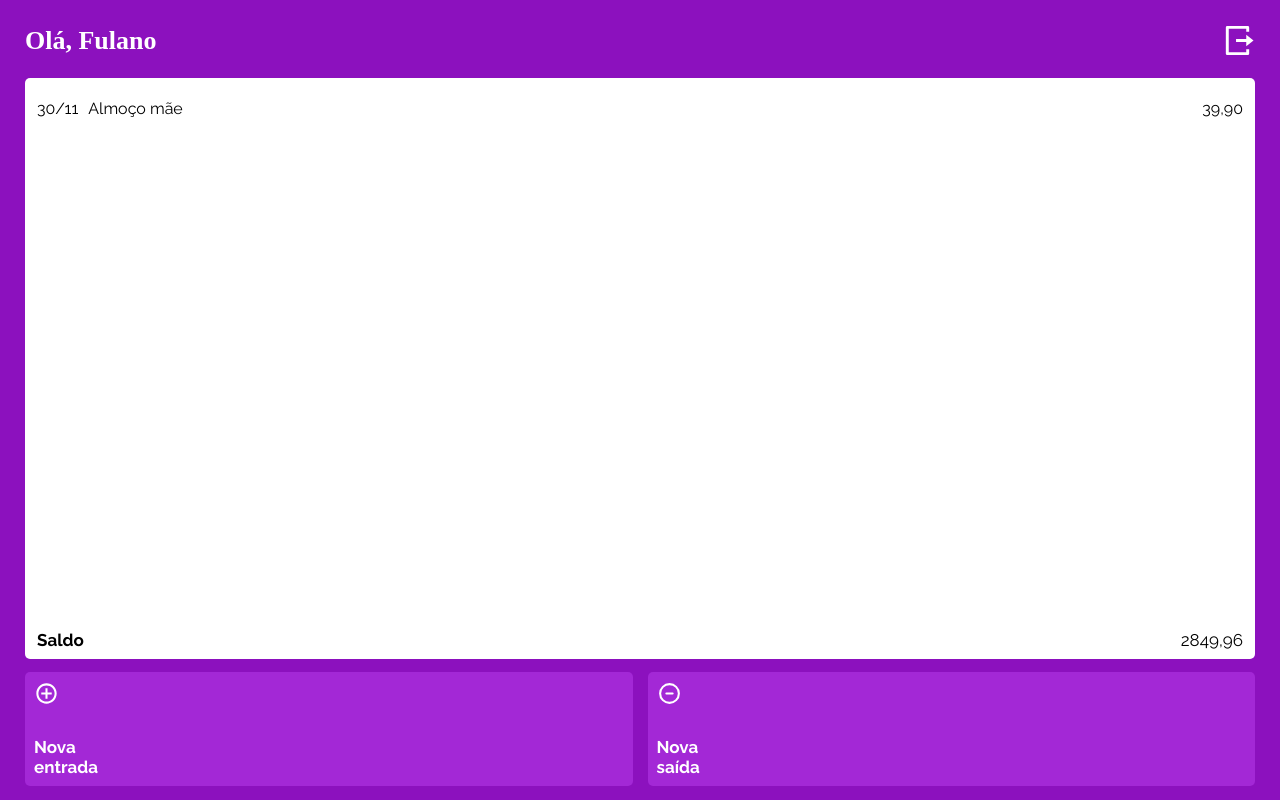
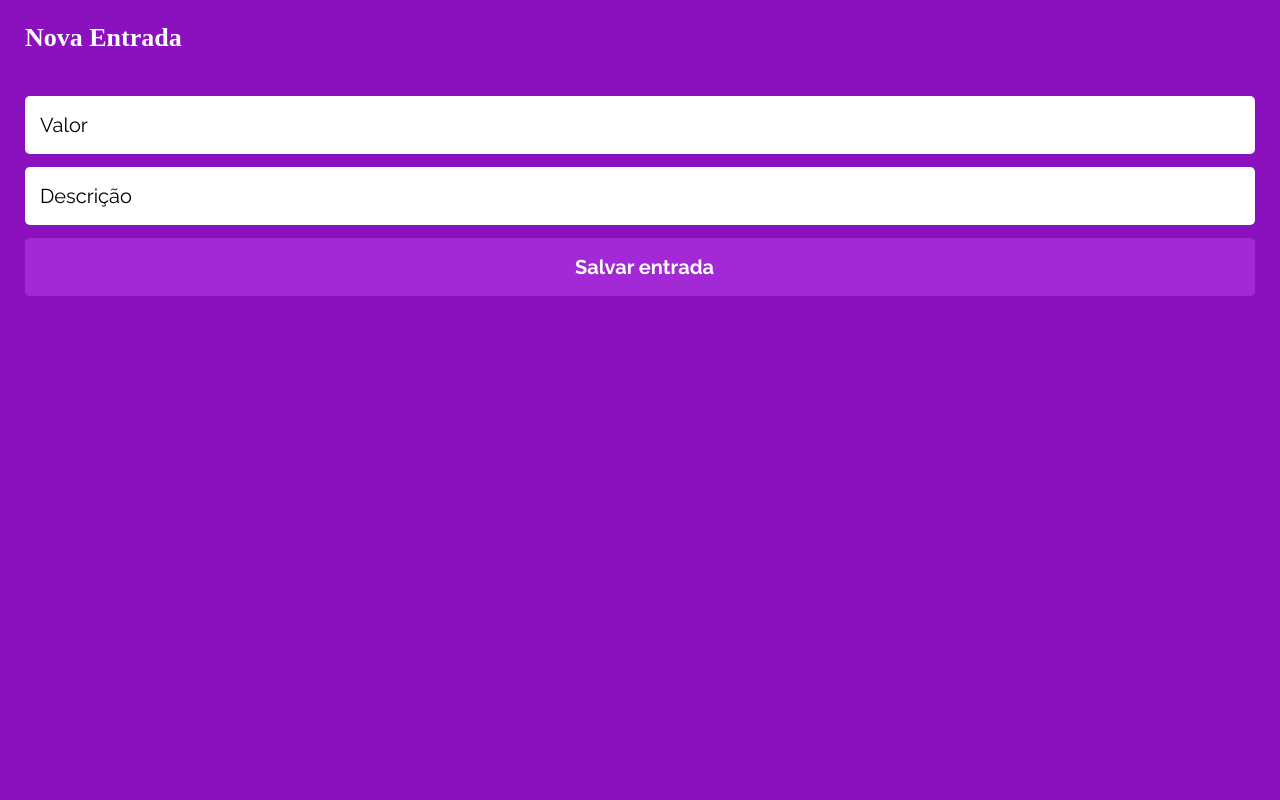
Before and after one commit to Calil-Silva/mywallet_front, a JavaScript app: page / in a window 1280 px wide. Built offline with nearby package versions, Linux system fonts and the light colour scheme; a web font is replaced by a local one.

Commit message:
Layout implemented

```diff
--- a/src/App.js
+++ b/src/App.js
@@ -3,6 +3,8 @@ import { BrowserRouter, Switch, Route } from "react-router-dom";
 import Login from "./routes/Login";
 import SignUp from "./routes/SignUp";
 import Logs from "./routes/Logs"
+import AddDebit from "./routes/AddDebit";
+import AddCredit from "./routes/AddCredit";
 
 
 export default function App() {
@@ -10,7 +12,7 @@ export default function App() {
     <BrowserRouter>
         <GlobalStyle />
         <Switch>
-          <Route component={Logs}/>
+          <Route component={AddCredit}/>
         </Switch>
     </BrowserRouter>
   );
--- /dev/null
+++ b/src/routes/AddCredit.js
@@ -0,0 +1,53 @@
+import styled from "styled-components";
+
+export default function AddCredit() {
+    return (
+        <Body>
+            <Header>
+                Nova Entrada
+            </Header>
+            <Form>
+                <input type="number" placeholder="Valor" />
+                <input type="text" placeholder="Descrição" />
+                <input type="submit" value="Salvar entrada" />
+            </Form>
+        </Body>
+    )
+}
+
+const Body = styled.div`
+    padding: 25px 25px 10px;
+`;
+
+const Header = styled.div`
+    height: 31px;
+    font-size: 26px;
+    font-weight: bold;
+    color: #fff;
+    margin-bottom: 40px;
+`;
+
+const Form = styled.form`
+    input {
+        height: 58px;
+        width: calc(100vw - 50px);
+        border: none;
+        border-radius: 5px;
+        outline: none;
+        font-size: 20px;
+        font-family: 'Raleway', sans-serif;
+        margin-bottom: 13px;
+        padding-left: 15px;
+        ::placeholder {
+            color: black;
+            font-size: 20px;
+            font-family: 'Raleway', sans-serif;
+        }
+    }
+
+    input:last-child {
+        font-weight: bold;
+        background-color: #A328D6;
+        color: #fff;
+    }
+`
--- /dev/null
+++ b/src/routes/AddDebit.js
@@ -0,0 +1,53 @@
+import styled from "styled-components";
+
+export default function AddDebit() {
+    return (
+        <Body>
+            <Header>
+                Nova saída
+            </Header>
+            <Form>
+                <input type="number" placeholder="Valor" />
+                <input type="text" placeholder="Descrição" />
+                <input type="submit" value="Salvar entrada" />
+            </Form>
+        </Body>
+    )
+}
+
+const Body = styled.div`
+    padding: 25px 25px 10px;
+`;
+
+const Header = styled.div`
+    height: 31px;
+    font-size: 26px;
+    font-weight: bold;
+    color: #fff;
+    margin-bottom: 40px;
+`;
+
+const Form = styled.form`
+    input {
+        height: 58px;
+        width: calc(100vw - 50px);
+        border: none;
+        border-radius: 5px;
+        outline: none;
+        font-size: 20px;
+        font-family: 'Raleway', sans-serif;
+        margin-bottom: 13px;
+        padding-left: 15px;
+        ::placeholder {
+            color: black;
+            font-size: 20px;
+            font-family: 'Raleway', sans-serif;
+        }
+    }
+
+    input:last-child {
+        font-weight: bold;
+        background-color: #A328D6;
+        color: #fff;
+    }
+`
--- a/src/routes/Login.js
+++ b/src/routes/Login.js
@@ -51,6 +51,7 @@ const Form = styled.div`
         border-radius: 5px;
         outline: none;
         border: none;
+        padding-left: 15px;
         ::placeholder {
             font-family: 'Raleway', sans-serif;
             color: black;
--- a/src/routes/Logs.js
+++ b/src/routes/Logs.js
@@ -35,7 +35,6 @@ export default function Logs() {
                     </span>
                 </Balance>
             </EntriesContainer>
-
             <EntriesOptions>
                 <button>
                     <AddCredits />
--- a/src/routes/SignUp.js
+++ b/src/routes/SignUp.js
@@ -52,6 +52,7 @@ const Form = styled.div`
         border-radius: 5px;
         border: none;
         outline: none;
+        padding-left: 15px;
         ::placeholder {
             font-family: 'Raleway', sans-serif;
             color: black;
```
